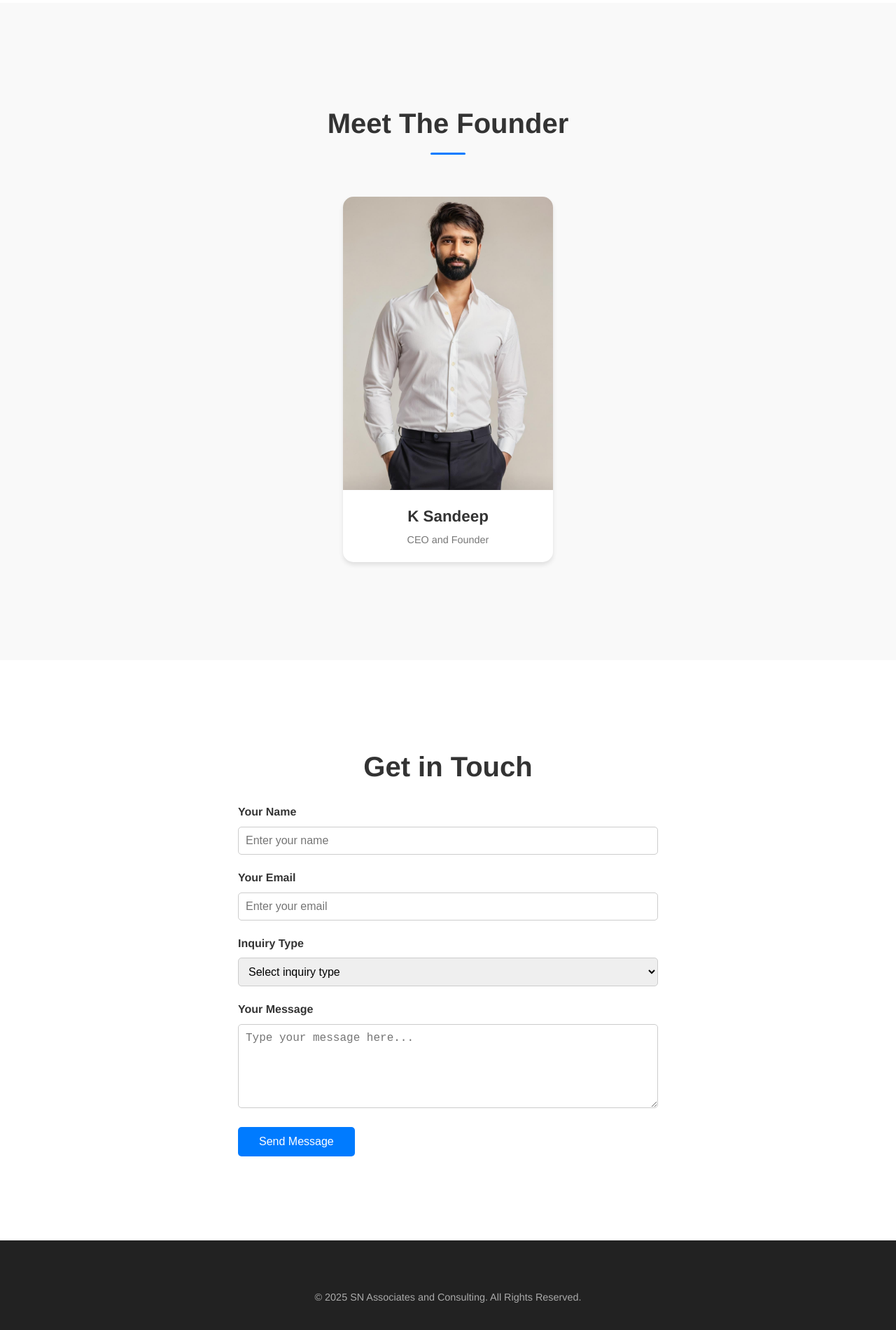
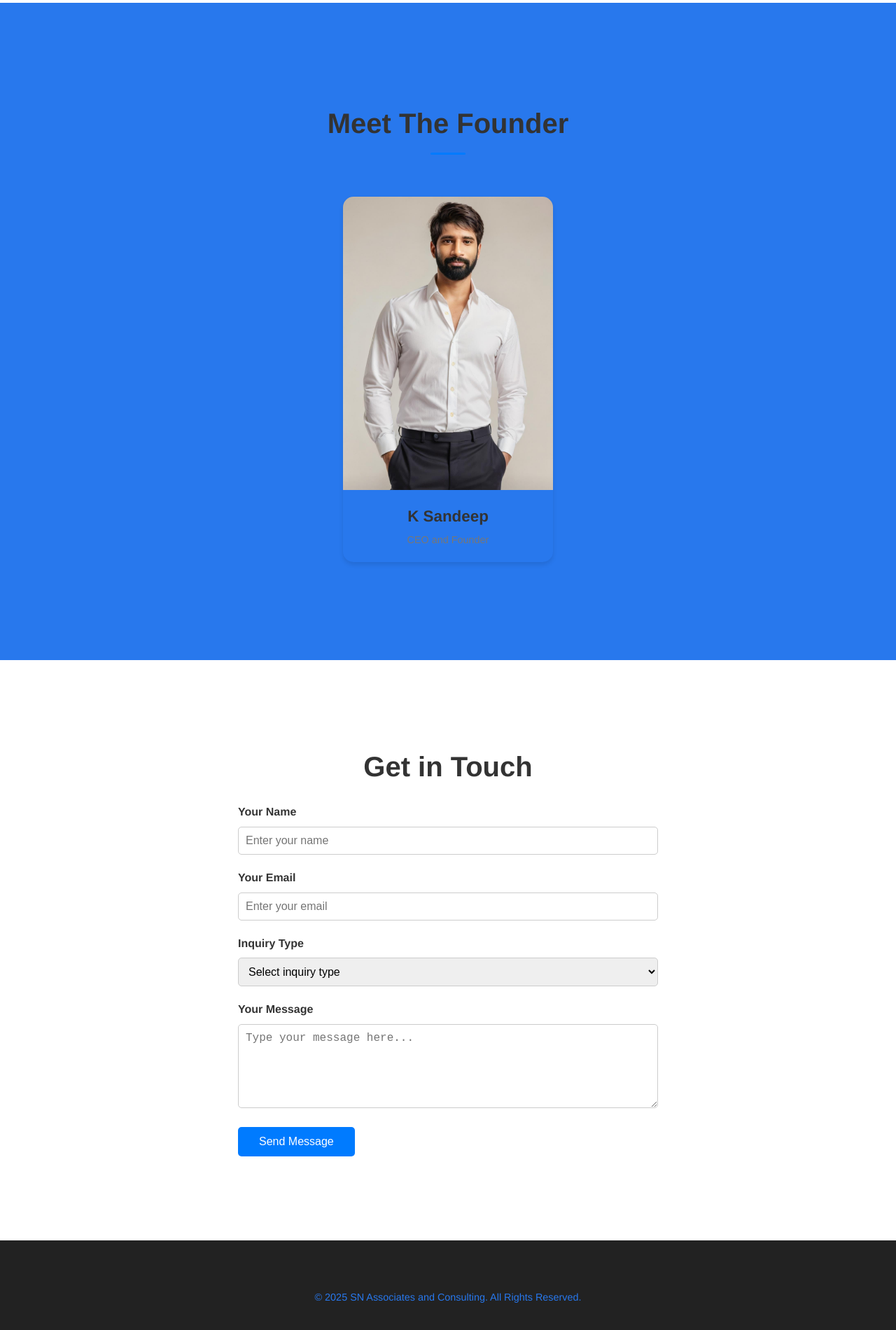
Before and after one commit to kyasaramsandeep/website, a plain HTML site: page index.html in a window 1280 px wide. Shown: the part 1431-3331 px from the top of the page at 70% size. Drawn offline with Linux system fonts and the light colour scheme.

Commit message:
Update index.html

```diff
--- a/index.html
+++ b/index.html
@@ -20,7 +20,7 @@
     :root {
       --primary-color: #007BFF;
       --secondary-color: #222;
-      --bg-light: #f9f9f9;
+      --bg-light: #2878ed;
     }
     .container {
       width: 90%;
@@ -102,7 +102,7 @@
 
     /* ================ About Section ================ */
     .about {
-      background: #fff;
+      background: #2878ed;
       padding: 100px 0;
     }
     .about-content {
@@ -225,7 +225,7 @@
       gap: 40px;
     }
     .team-member {
-      background: #fff;
+      background: #2878ed;
       border-radius: 15px;
       overflow: hidden;
       box-shadow: 0 4px 6px rgba(0, 0, 0, 0.1);
@@ -306,7 +306,7 @@
     /* ================ Footer ================ */
     footer {
       background: var(--secondary-color);
-      color: #aaa;
+      color: #2878ed;
       padding: 30px 0;
       text-align: center;
     }
```
